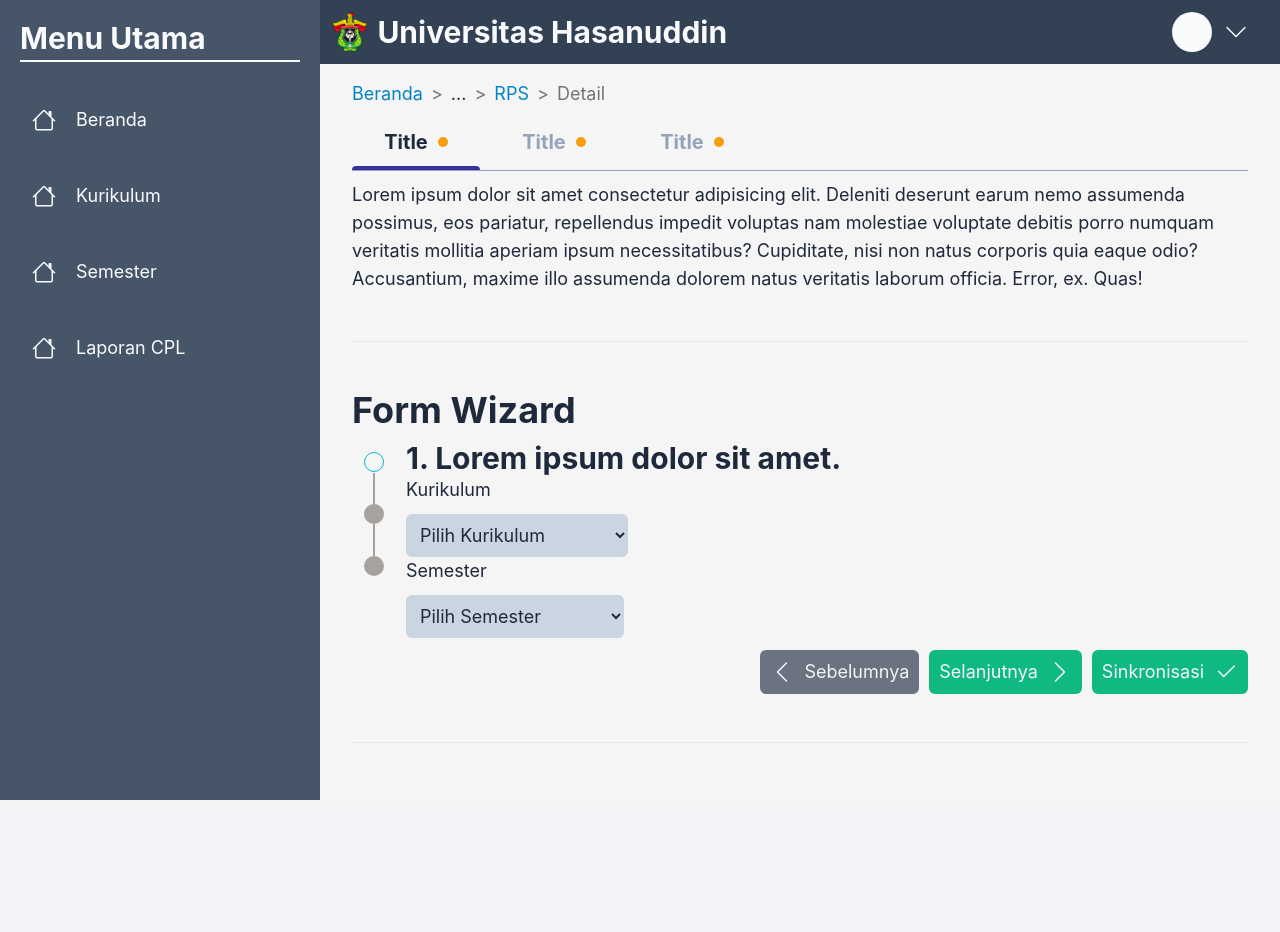
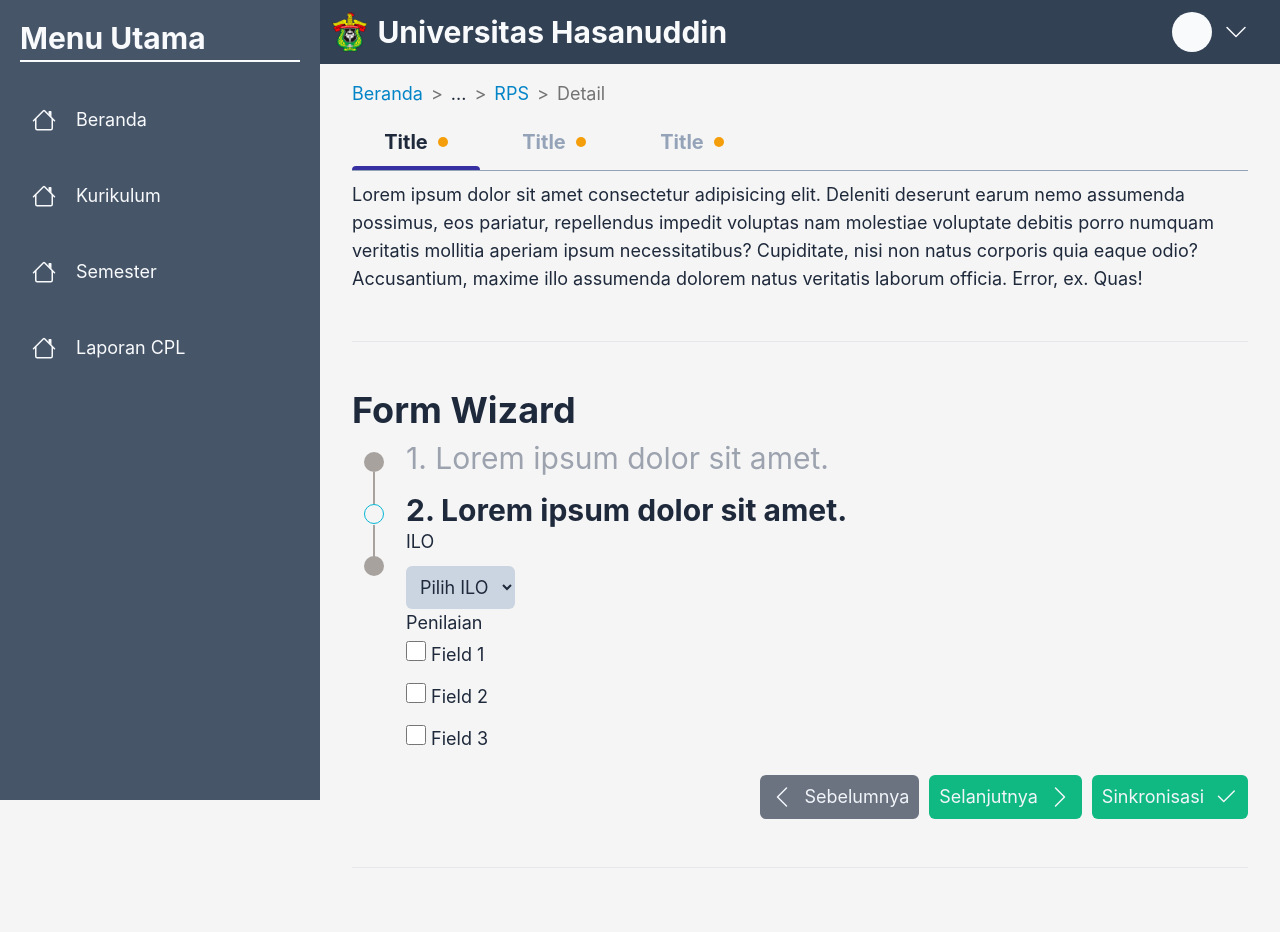
Before and after one commit to alfianAH/learning-outcomes-assessment, a Python web app: template templates/index.html in a window 1280 px wide, after a click that opens the changed part. Before the commit the page ends 800 px from the top, so only its background shows below. Run offline with Jinja, Linux system fonts and the light colour scheme; the template is opened without the code that fills it, so the values that code supplies are empty; some libraries are stand-ins or nearby versions.

Commit message:
Add function to handle form wizard but still not complete

```diff
--- a/static/public/css/index.css
+++ b/static/public/css/index.css
@@ -1630,8 +1630,14 @@ details.dropdown::marker {
   color: rgb(87 83 78 / var(--tw-text-opacity));
 }
 
-.form-wizard-content.disabled > *:not(.form-wizard-header) {
+.form-wizard-content.disabled > .form-wizard-header {
   display: none;
+}
+
+@media (min-width: 768px) {
+  .form-wizard-content.disabled > .form-wizard-header {
+    display: block;
+  }
 }
 
 /* List item */
--- a/static/src/css/input.css
+++ b/static/src/css/input.css
@@ -285,8 +285,8 @@
         @apply font-normal text-gray-400 dark:text-stone-600;
     }
 
-    .form-wizard-content.disabled > *:not(.form-wizard-header) {
-        @apply hidden;
+    .form-wizard-content.disabled > .form-wizard-header {
+        @apply hidden md:block;
     }
 
     /* List item */
--- a/templates/index.html
+++ b/templates/index.html
@@ -1561,7 +1561,7 @@
                         <div class="fade show active">
                             <div>
                                 <label for="select-field-1" class="form-label">Kurikulum</label>
-                                <select name="select-field-1" id="select-field-1" class="form-control">
+                                <select name="select-field-1" id="select-field-1" class="form-control" required aria-required="true">
                                     <option value="">Pilih Kurikulum</option>
                                     <option value="1">Kurikulum 2010/2015</option>
                                     <option value="2">Kurikulum 2015/2020</option>
@@ -1571,7 +1571,7 @@
 
                             <div>
                                 <label for="select-field-2" class="form-label">Semester</label>
-                                <select name="select-field-2" id="select-field-2" class="form-control">
+                                <select name="select-field-2" id="select-field-2" class="form-control"required aria-required="true">
                                     <option value="">Pilih Semester</option>
                                     <option value="1">Semester 2010/2015</option>
                                     <option value="2">Semester 2015/2020</option>
@@ -1587,7 +1587,7 @@
                         <div class="fade">
                             <div>
                                 <label for="select-field-3" class="form-label">ILO</label>
-                                <select name="select-field-3" id="select-field-3" class="form-control">
+                                <select name="select-field-3" id="select-field-3" class="form-control"required aria-required="true">
                                     <option value="">Pilih ILO</option>
                                     <option value="1">ILO 1</option>
                                     <option value="2">ILO 2</option>
@@ -1622,7 +1622,7 @@
                         <div class="fade">
                             <div>
                                 <label for="select-field-1" class="form-label">Kurikulum</label>
-                                <select name="select-field-1" id="select-field-1" class="form-control">
+                                <select name="select-field-1" id="select-field-1" class="form-control" required aria-required="true">
                                     <option value="">Pilih Kurikulum</option>
                                     <option value="1">Kurikulum 2010/2015</option>
                                     <option value="2">Kurikulum 2015/2020</option>
@@ -1632,7 +1632,7 @@
 
                             <div>
                                 <label for="select-field-2" class="form-label">Semester</label>
-                                <select name="select-field-2" id="select-field-2" class="form-control">
+                                <select name="select-field-2" id="select-field-2" class="form-control" required aria-required="true">
                                     <option value="">Pilih Semester</option>
                                     <option value="1">Semester 2010/2015</option>
                                     <option value="2">Semester 2015/2020</option>
@@ -1646,7 +1646,7 @@
 
             <div class="form-wizard-buttons">
                 <button class="btn btn-secondary btn-icon-start" type="button" role="button" id="prev-btn">
-                    <svg xmlns="http://www.w3.org/2000/svg" width="16" height="16" fill="currentColor" class="bi bi-chevron-left" focusable="False" role="img" aria-label="previous" viewBox="0 0 16 16">
+                    <svg xmlns="http://www.w3.org/2000/svg" fill="currentColor" class="bi bi-chevron-left" focusable="False" role="img" aria-label="previous" viewBox="0 0 16 16">
                         <path fill-rule="evenodd" d="M11.354 1.646a.5.5 0 0 1 0 .708L5.707 8l5.647 5.646a.5.5 0 0 1-.708.708l-6-6a.5.5 0 0 1 0-.708l6-6a.5.5 0 0 1 .708 0z"/>
                     </svg>
                     Sebelumnya
@@ -1661,7 +1661,7 @@
 
                 <button class="btn btn-success btn-icon-end" type="submit" role="button" id="submit-btn">
                     Sinkronisasi
-                    <svg xmlns="http://www.w3.org/2000/svg" width="16" height="16" fill="currentColor" focusable="False" role="img" aria-label="submit" class="bi bi-check2" viewBox="0 0 16 16">
+                    <svg xmlns="http://www.w3.org/2000/svg" fill="currentColor" focusable="False" role="img" aria-label="submit" class="bi bi-check2" viewBox="0 0 16 16">
                         <path d="M13.854 3.646a.5.5 0 0 1 0 .708l-7 7a.5.5 0 0 1-.708 0l-3.5-3.5a.5.5 0 1 1 .708-.708L6.5 10.293l6.646-6.647a.5.5 0 0 1 .708 0z"/>
                     </svg>
                 </button>
```
Also changed, not shown: static/public/js/index.js (+51 -0 lines).
